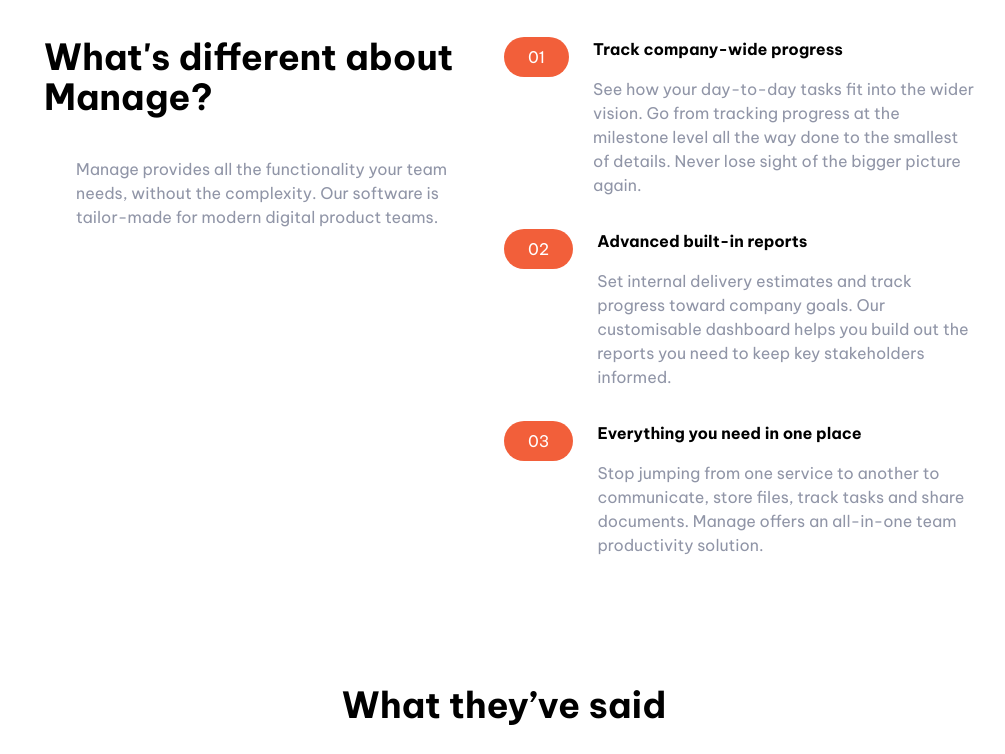
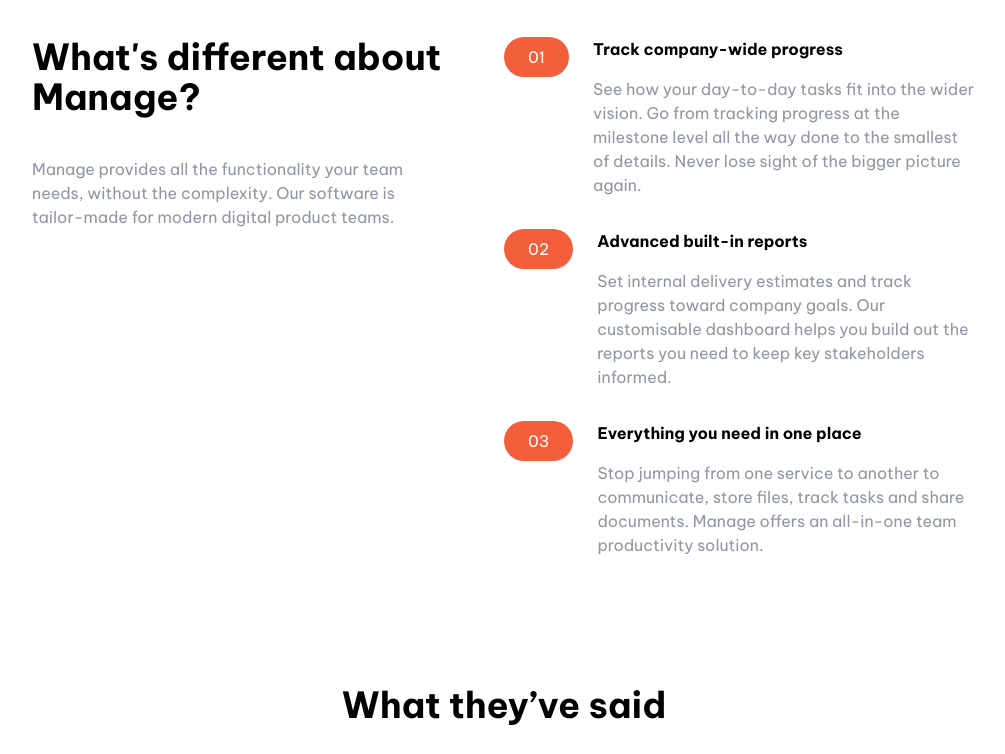
Before and after one commit to cybprom/Manage-Landing-page, a website: page index.html in a window 1280 px wide. Shown: the part 611-1365 px from the top of the page, without its empty margins (136-1141 px from the left). Drawn offline with Linux system fonts and the light colour scheme.

Commit message:
Updated README & screenshots

```diff
--- a/index.html
+++ b/index.html
@@ -75,7 +75,7 @@
         <!-- Flex Container -->
         <div class="container flex flex-col mt-10 px-4 mx-auto space-y-12 md:space-y-0 md:flex-row">
             <!-- Heading Left -->
-            <div class="flex flex-col items-center space-y-10 md:w-1/2">
+            <div class="flex flex-col itemscente space-y-10 md:w-1/2">
                 <h2 class="max-w-md text-4xl font-bold text-center md:text-left">What's different about Manage?</h2>
                 <p class="max-w-sm text-center text-darkGrayishBlue md:text-left">Manage provides all the functionality your team needs, without
                    the complexity. Our software is tailor-made for modern digital
```
Also changed, not shown: README.md, images/Screenshot Full.png (deleted), images/Screenshot Visible.png (deleted), images/Screenshot desktop-view.png (added), images/Screenshot mobile-nav.png (added), images/Screenshot mobile.png (added).
